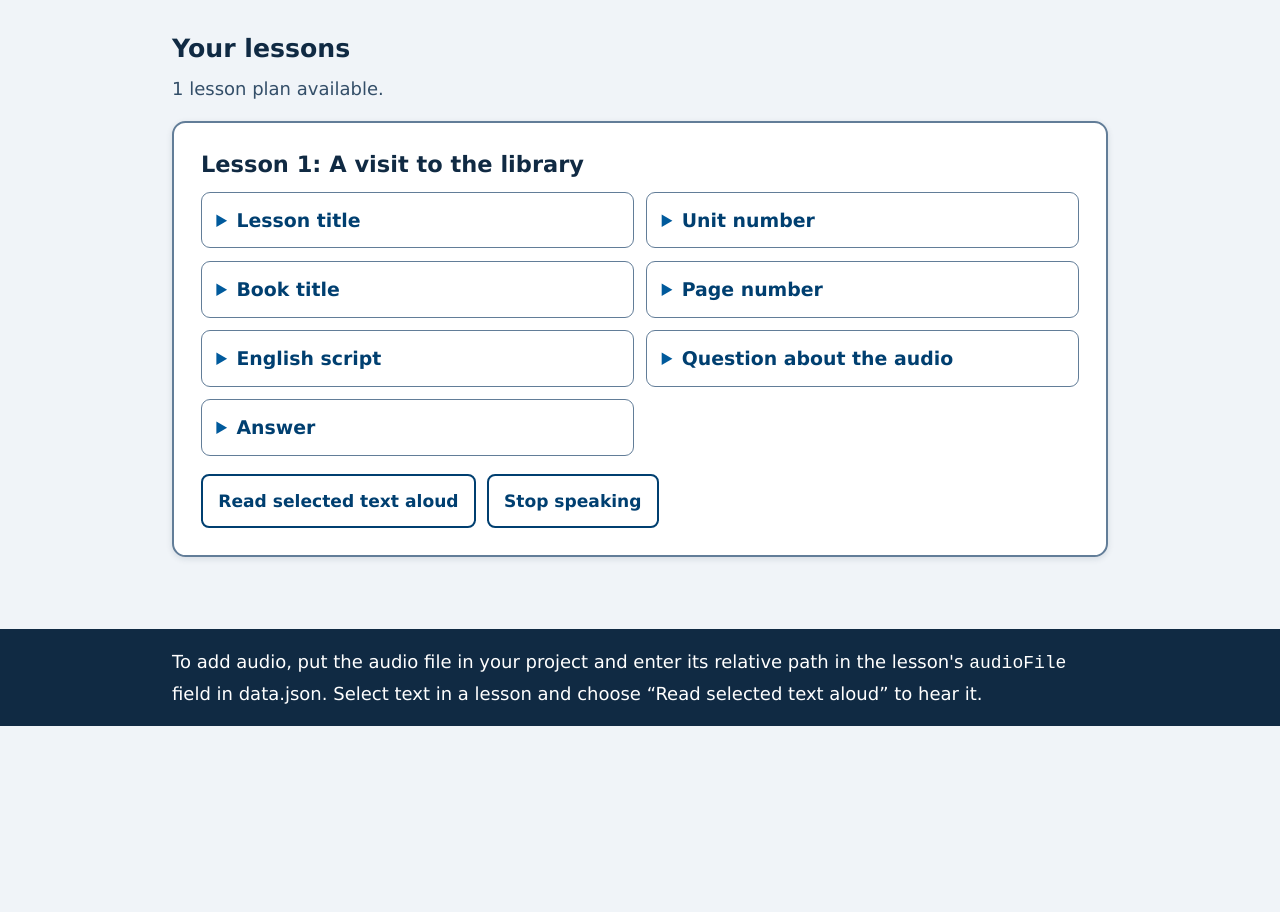
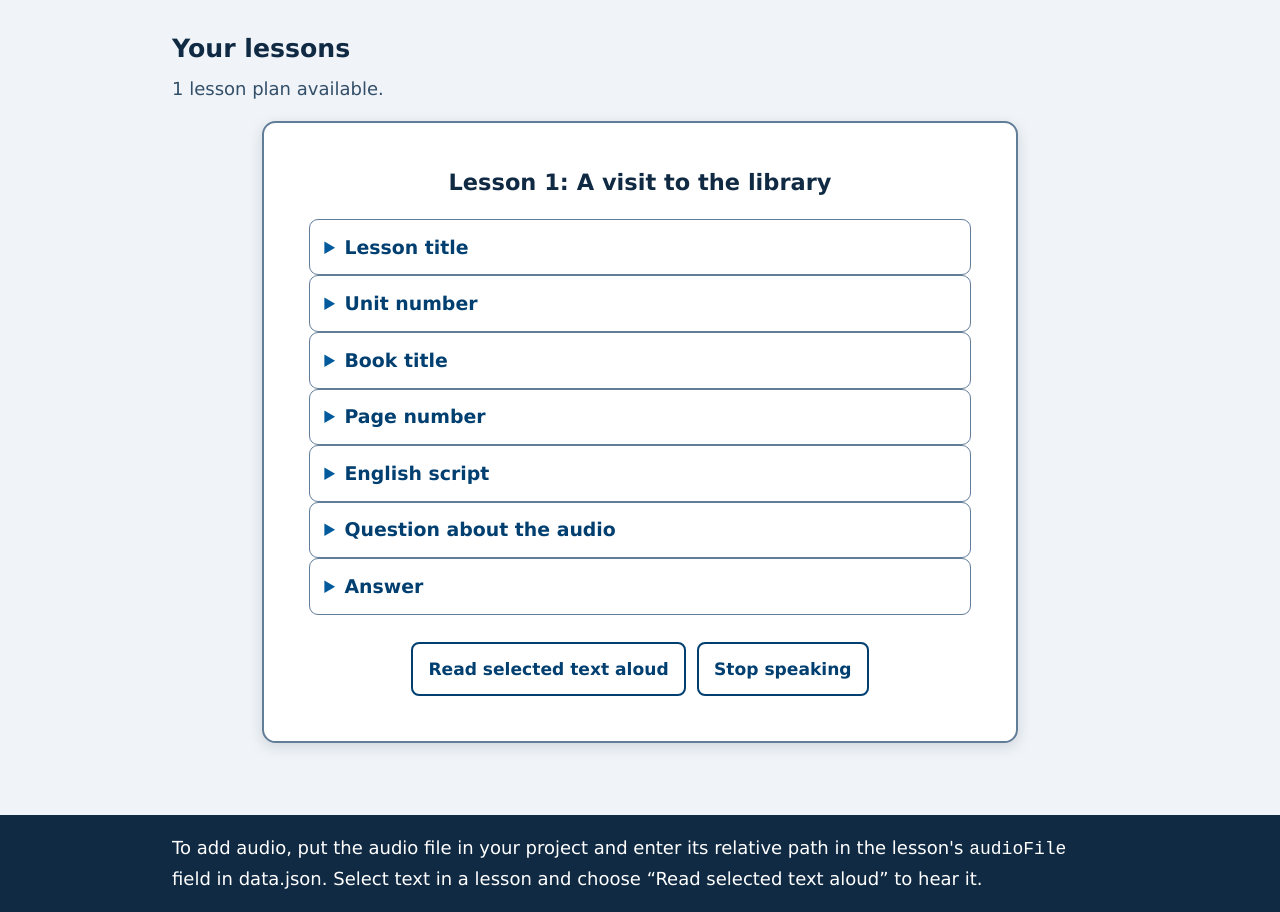
Before and after one commit to EltayebAliAbdallaMohamed/lesson-plan-1, a plain HTML site: page index.html in a window 1280 px wide. Shown: the part 496-1408 px from the top of the page. Before the commit the page ends 1222 px from the top, so only its background shows below. Drawn offline with Linux system fonts and the light colour scheme.

Commit message:
Center lesson parts in a book-page layout

```diff
--- a/styles.css
+++ b/styles.css
@@ -54,30 +54,38 @@ main h2 { margin-block: 0 0.5rem; font-size: 1.4rem; }
   cursor: pointer;
 }
 .option-button[aria-pressed="true"] { color: #fff; background: var(--accent-dark); }
+.option-button:disabled { opacity: 0.55; cursor: not-allowed; }
 .status { margin-block: 0 1rem; color: var(--muted); }
-.lesson-list { display: grid; gap: 1rem; }
+.lesson-list { display: grid; place-items: center; }
+.lesson-card[hidden] { display: none; }
 
 .lesson-card {
-  min-width: 0;
-  padding: 1rem;
+  width: min(100%, 42rem);
+  min-height: 20rem;
+  padding: clamp(1.25rem, 5vw, 2.5rem);
   border: 2px solid var(--border);
   border-radius: 0.75rem;
   background: var(--paper);
-  box-shadow: 0 2px 6px rgb(16 42 67 / 12%);
+  box-shadow: 0 4px 14px rgb(16 42 67 / 15%);
+  display: flex;
+  flex-direction: column;
+  justify-content: center;
 }
-.lesson-number { margin: 0 0 0.75rem; font-size: 1.25rem; }
-.details-list { display: grid; gap: 0.7rem; }
+.lesson-number { margin: 0 0 1.25rem; font-size: 1.25rem; text-align: center; }
 .lesson-detail { border: 1px solid var(--border); border-radius: 0.5rem; background: var(--paper); }
-.lesson-detail summary { min-height: 3rem; padding: 0.65rem 0.8rem; color: var(--accent-dark); font-size: 1.05rem; font-weight: 700; cursor: pointer; }
+.lesson-detail summary { padding: 0.65rem 0.8rem; color: var(--accent-dark); font-size: 1.05rem; font-weight: 700; }
 .lesson-detail summary::marker { color: var(--accent); }
 .lesson-detail[open] summary { border-block-end: 1px solid var(--border); }
-.detail-content { padding: 0.75rem 0.85rem; overflow-wrap: anywhere; }
-.detail-content[dir="rtl"] { text-align: right; font-size: 1.15rem; }
+.detail-content { padding: 1.25rem; overflow-wrap: anywhere; font-size: 1.1rem; }
+.detail-content[dir="rtl"] { text-align: right; font-size: 1.2rem; }
 .audio-content p { margin-block: 0 0.5rem; }
 audio { display: block; width: 100%; min-height: 2.75rem; }
-.empty-lesson { margin: 0; color: var(--muted); }
-.speech-controls { display: flex; flex-wrap: wrap; gap: 0.6rem; margin-block-start: 1rem; }
+.empty-lesson { margin: 0; color: var(--muted); text-align: center; }
+.speech-controls { display: flex; flex-wrap: wrap; justify-content: center; gap: 0.6rem; margin-block-start: 1.5rem; }
 .speech-controls .option-button { min-height: 3rem; }
+.lesson-navigation { width: min(100%, 42rem); display: flex; flex-wrap: wrap; align-items: center; justify-content: space-between; gap: 0.75rem; margin: 1rem auto 0; }
+.lesson-navigation[hidden] { display: none; }
+.part-counter { flex: 1; margin: 0; color: var(--muted); text-align: center; font-weight: 700; }
 
 :focus-visible { outline: 4px solid var(--focus); outline-offset: 3px; }
 .site-footer { padding-block: 1rem; color: #fff; background: var(--ink); }
@@ -98,10 +106,7 @@ body.high-contrast .option-button { border-width: 3px; }
   .container { width: min(100% - 3rem, 52rem); }
   .site-header { padding-block: 3rem; }
   main { padding-block: 2.5rem 4rem; }
-  .lesson-card { padding: 1.5rem; }
   .control-label { flex-basis: auto; margin-inline-end: 0.5rem; }
-  .details-list { grid-template-columns: repeat(2, minmax(0, 1fr)); }
-  .audio-detail, .lesson-detail[data-language="ar"] { grid-column: 1 / -1; }
 }
 
 @media (prefers-reduced-motion: reduce) { *, *::before, *::after { scroll-behavior: auto !important; } }
```
